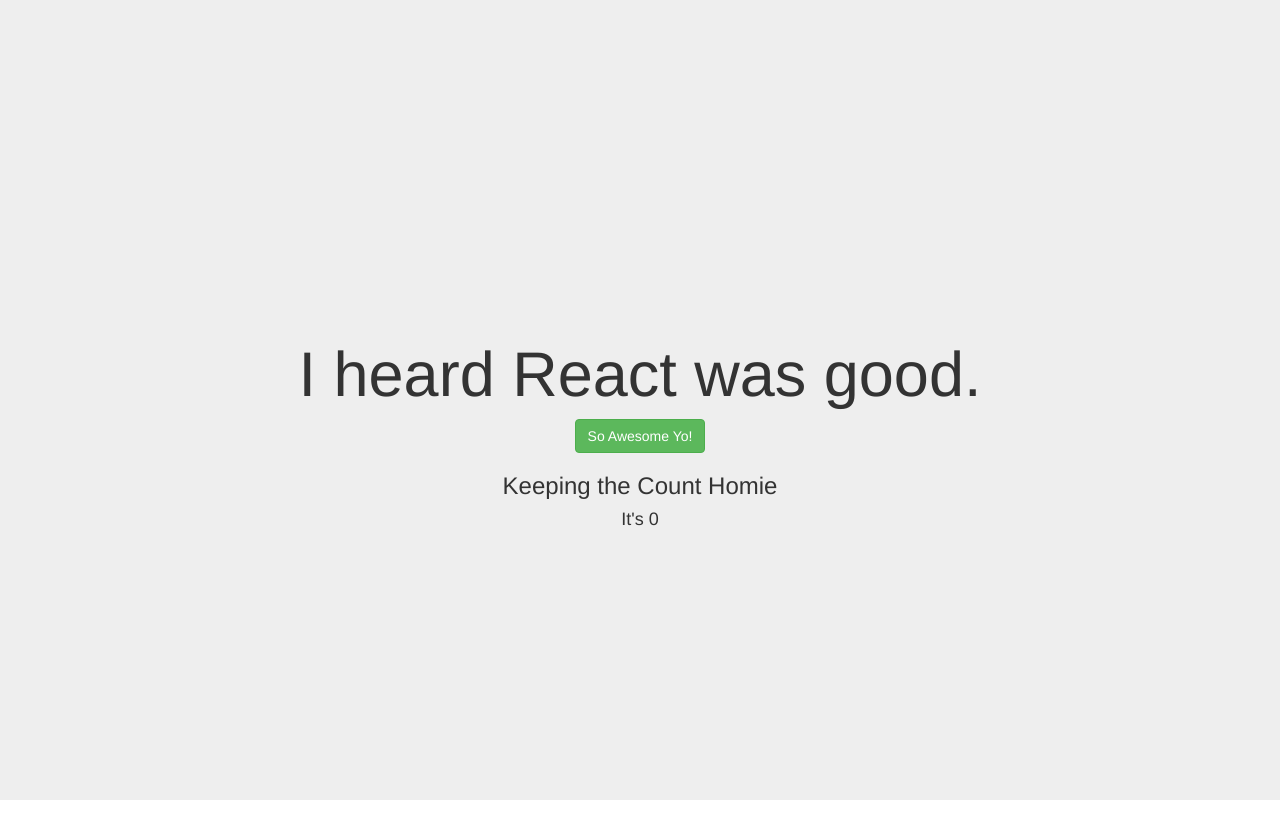
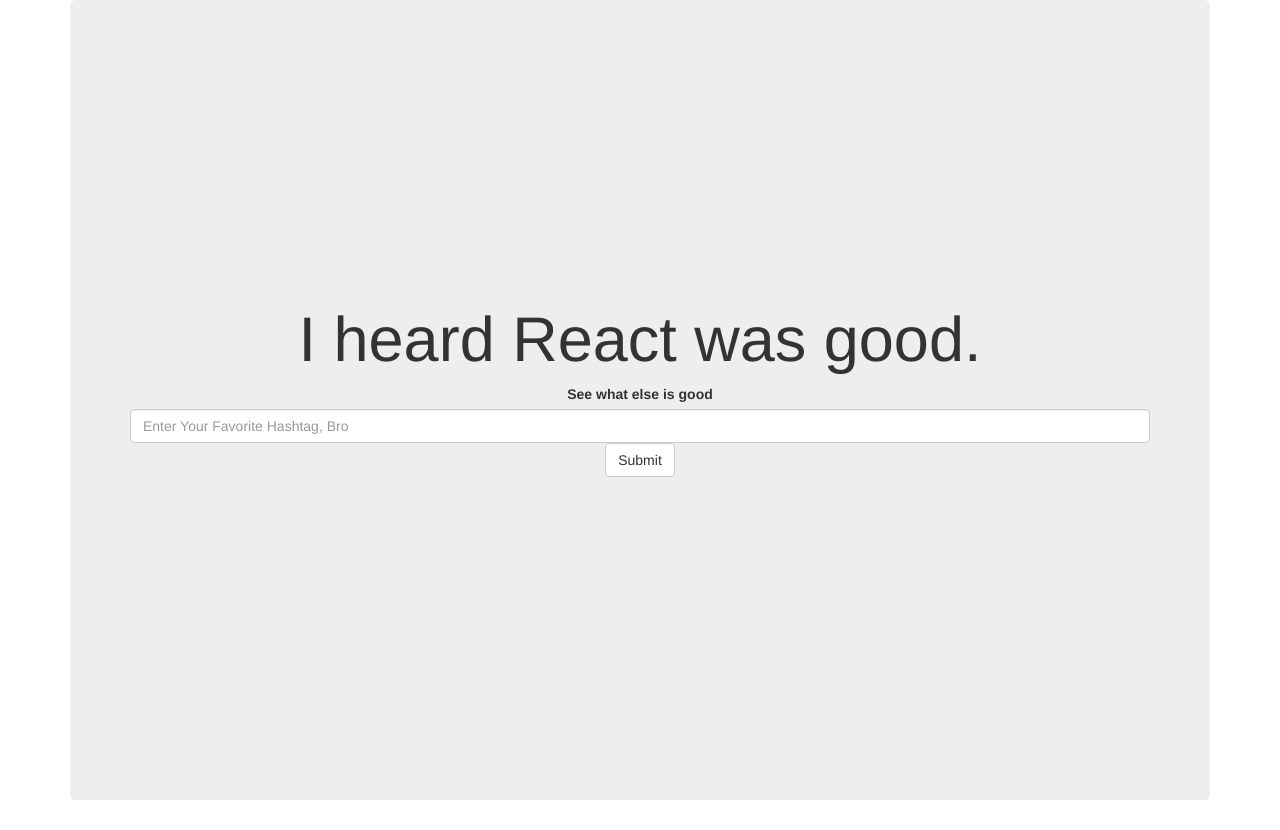
Before and after one commit to react-hack-night/reactSocial, a React app: page / in a window 1280 px wide. Built offline with nearby package versions, Linux system fonts and the light colour scheme.

Commit message:
initial setup of main component

```diff
--- /dev/null
+++ b/src/components/main.js
@@ -0,0 +1,75 @@
+import React from 'react';
+import { Button } from 'react-bootstrap';
+import {FormControl} from 'react-bootstrap';
+import {ControlLabel} from 'react-bootstrap';
+import {Row} from 'react-bootstrap';
+import {Column} from 'react-bootstrap';
+import {Jumbotron} from 'react-bootstrap';
+import {Form} from 'react-bootstrap';
+
+// import twitter from './twitter';
+// import giphy from './components/giphy';
+// import facebook from './components/facebook';
+
+class Main extends React.Component {
+  constructor() {
+      super();
+
+      this.state = {
+      };
+  }
+  // getInitialState() {
+  //   twitter: '',
+  //   giphy: '',
+  //   facebook: ''
+  // }
+
+  // _submitHash() {
+  //     return this.setState({
+  //       twitter: searchResult,
+  //       giphy: searchResult,
+  //       facebook: searchResult
+  //     });
+  // }
+
+  _handleClick(event) {
+    this.refs.hashInput = event.target.value;
+  }
+
+  render() {
+    // this.props.twitter.results.map((result) => {
+    //   return (<li content={result.content}</li>)
+    // });
+
+    return (
+        <div>
+            <Jumbotron>
+                <h1>I heard React was good.</h1>
+                <Form>
+                  <ControlLabel>See what else is good</ControlLabel>
+                  <FormControl type="text" placeholder="Enter Your Favorite Hashtag, Bro" ref="hashInput" />
+                  <Button type="submit" onSubmit={this._handleClick}>Submit</Button>
+                </Form>
+            </Jumbotron>
+       {/*
+            <Row>
+              <Col xs={12} md={3}>
+                <ul><twitter {data}/></ul>
+              </Col>
+              <Col xs={12} md={3}>
+                <ul><facebook {data}/></ul>
+              </Col>
+              <Col xs={12} md={3}>
+                <ul><giphy {data}/></ul>
+              </Col>
+            </Row>
+          */}
+        </div>
+    );
+  }
+
+
+}
+
+// Export dependencies like this:
+export default Main;
--- a/src/index.html
+++ b/src/index.html
@@ -2,7 +2,7 @@
 <html lang="en">
 <head>
   <meta charset="UTF-8">
-  <title>React Lunch &amp; Learn</title>
+  <title>React to ish</title>
   <link rel="stylesheet" href="https://maxcdn.bootstrapcdn.com/bootstrap/latest/css/bootstrap.min.css">
 </head>
 <body>
--- a/src/index.js
+++ b/src/index.js
@@ -1,21 +1,23 @@
 // Import NPM dependencies like this:
 import React from 'react';
 import ReactDOM from 'react-dom';
+import {Grid} from 'react-bootstrap';
 
 // Import styles like this:
 import './styles/main.scss';
-import {Jumbotron} from 'react-bootstrap';
+
+
 
 // Import dependencies like this:
-import Random from './components/random-component';
+import Main from './components/main';
+
 
 class App extends React.Component {
   render() {
     return (
-      <Jumbotron>
-          <h1>I heard React was good.</h1>
-          <div><Random /></div>
-      </Jumbotron>
+        <Grid>
+            <Main />
+        </Grid>
     );
   }
 }
```
